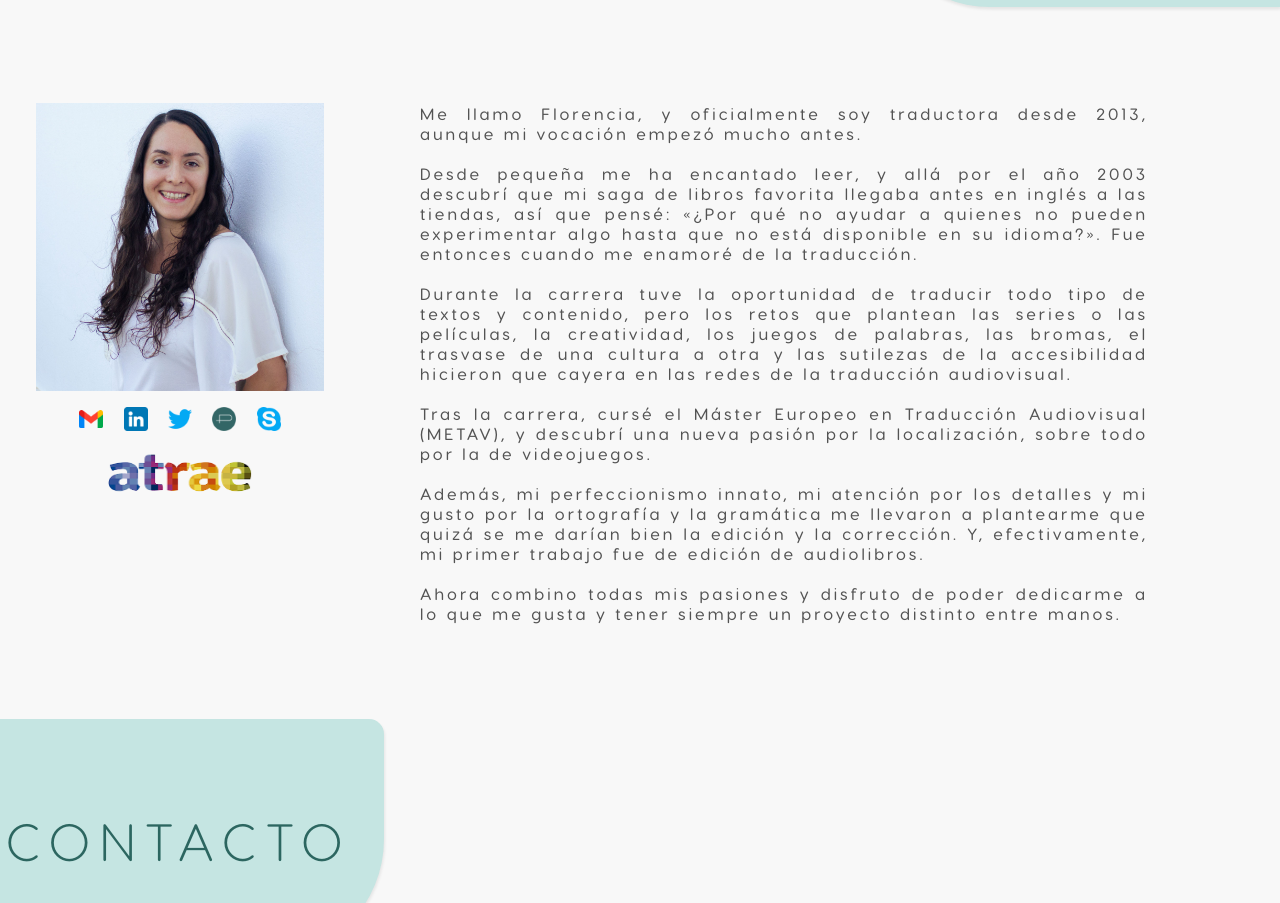
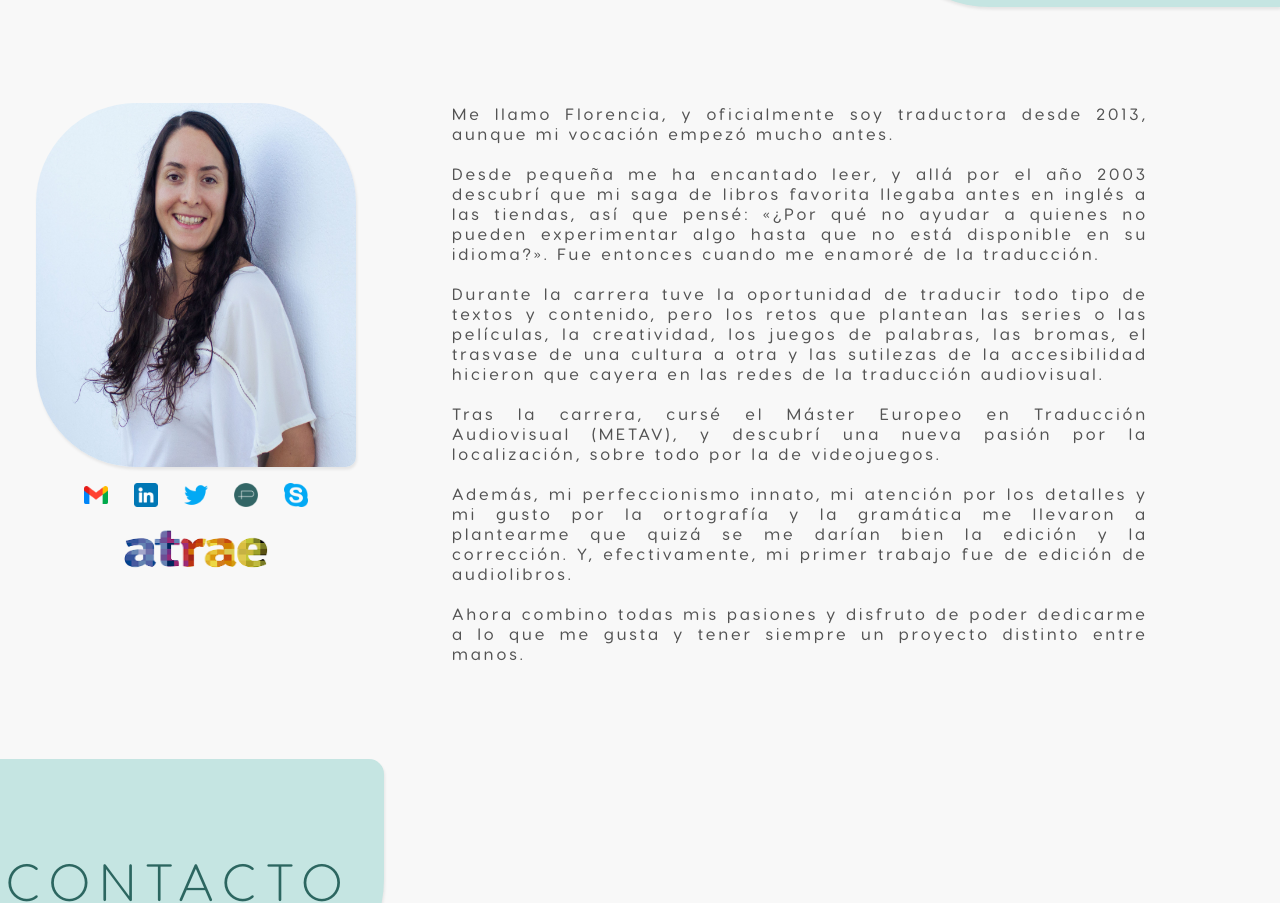
Before and after one commit to JackBlakeston/florencia-romero-page, a React (Create React App) app: page / in a window 1280 px wide. Shown: the part 3289-4192 px from the top of the page. Built offline with nearby package versions, Linux system fonts and the light colour scheme; the HTML template or start-up script is replaced by a standard one.

Commit message:
Style Flor portrait container

```diff
--- a/src/components/page-sections/about-me-section/about-me-section.module.scss
+++ b/src/components/page-sections/about-me-section/about-me-section.module.scss
@@ -18,11 +18,16 @@
       flex-direction: column;
       align-items: center;
       text-align: center;
-      width: 18rem;
+      width: 20rem;
 
       .portrait {
-        height: 18rem;
-        width: 18rem;
+        height: 65%;
+        width: 20rem;
+        border-radius: 10px;
+        border-top-right-radius: 100px;
+        border-bottom-left-radius: 100px;
+        border-top-left-radius: 100px;
+        box-shadow: var(--shadow-primary);
       }
 
       .linkRow {
```
